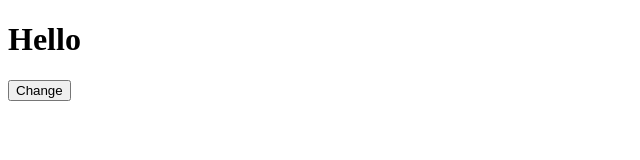
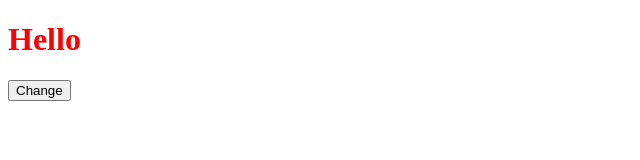
Before and after one commit to GuillemotClement/VUE-LEARN-Cours, a Vue app: page / in a window 1280 px wide. Shown: the top 160 px of the page, without its empty margins (0-640 px from the left). Built offline with nearby package versions, Linux system fonts and the light colour scheme.

Commit message:
Ajout du toggle de classe

```diff
--- a/src/App.vue
+++ b/src/App.vue
@@ -1,12 +1,18 @@
 <template>
-  <h1 :class="h1class">Hello</h1>
-  <button @click="h1class = 'red'">Change</button>
+  <h1
+    :class="{
+      red: h1class
+    }"
+  >
+    Hello
+  </h1>
+  <button @click="h1class = !h1class">Change</button>
 </template>
 
 <script lang="ts" setup>
   import { ref } from 'vue';
 
-  const h1class = ref('Bonjour');
+  const h1class = ref(true);
 </script>
 
 <style scoped>
```
